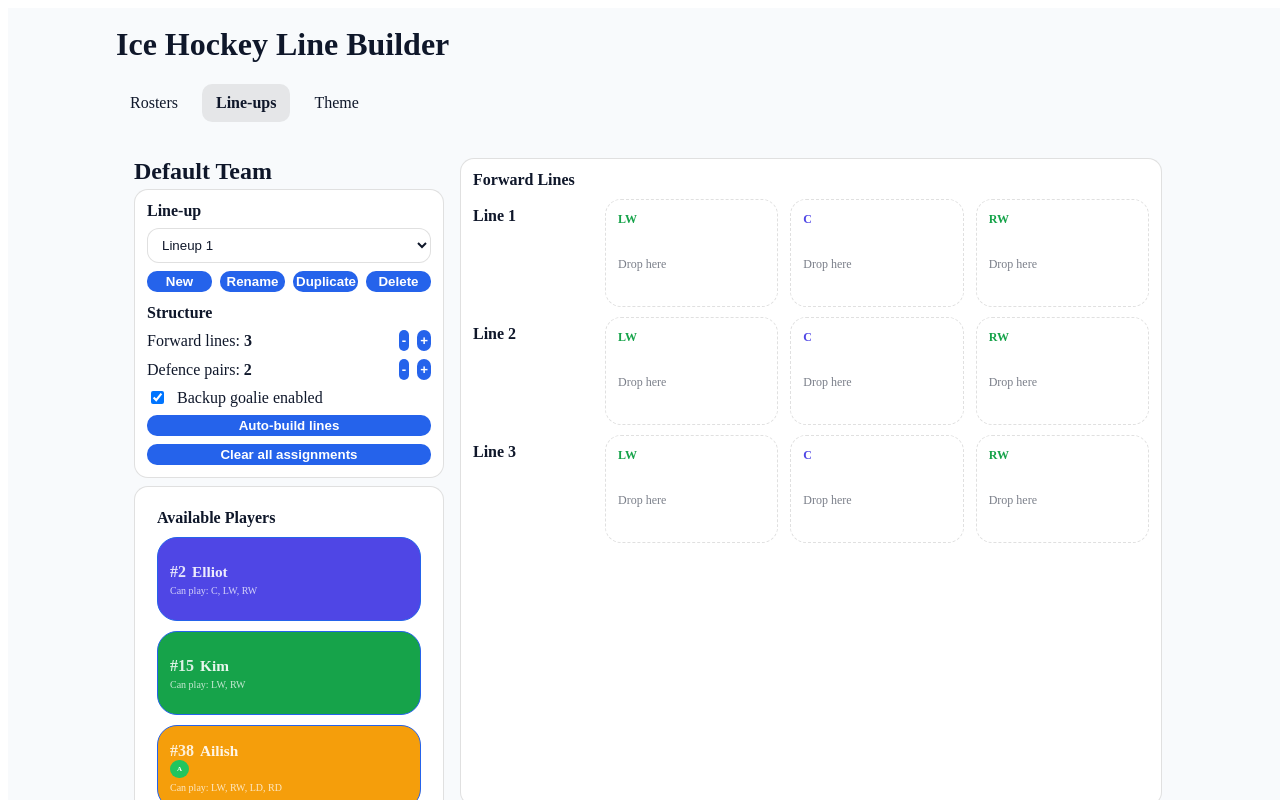
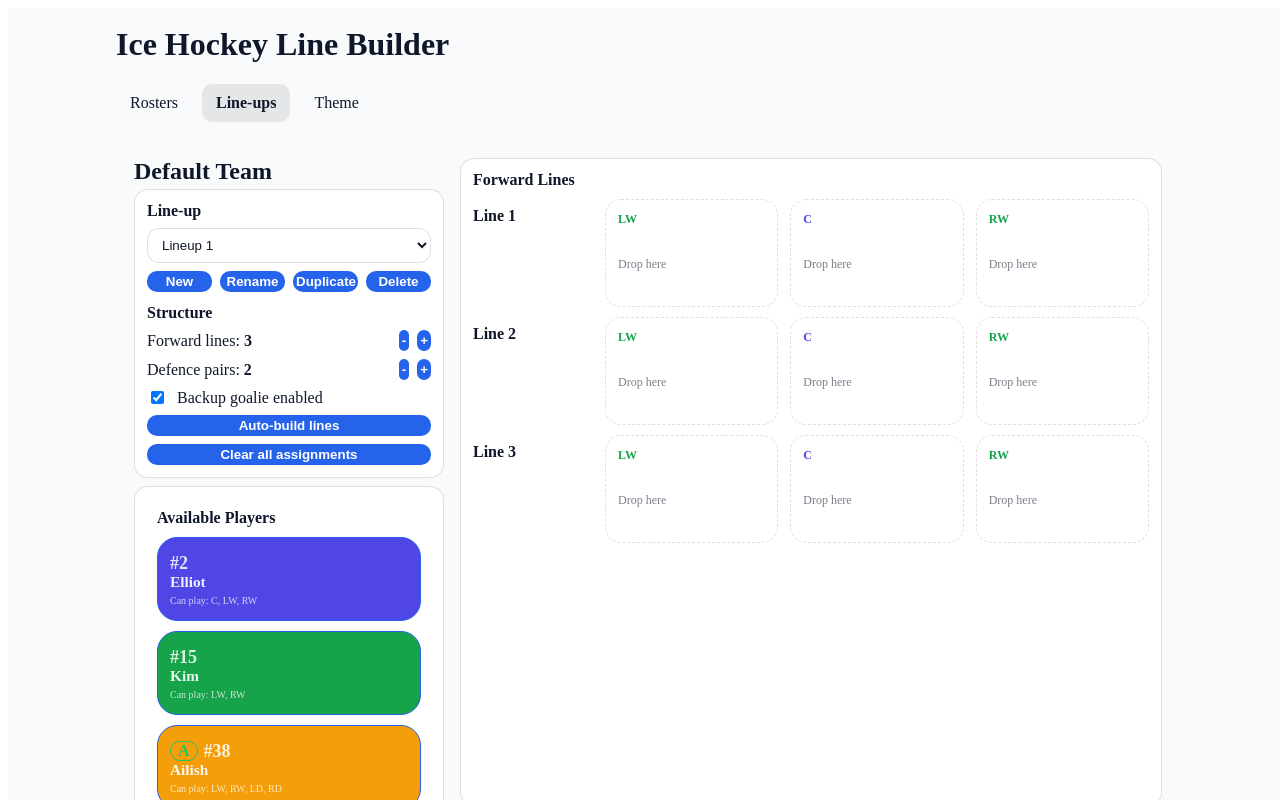
Before and after one commit to Newik83CZ/IceHockeyLineBuilder, a React (Vite) app: page /lineups in a window 1280 px wide. Shown: the top 800 px of the page. Built offline with nearby package versions, Linux system fonts and the light colour scheme.

Commit message:
Fixing number and Leadership in Postions display

```diff
--- a/src/pages/Lineups.jsx
+++ b/src/pages/Lineups.jsx
@@ -161,7 +161,7 @@ function DraggablePlayer({ id, label, sublabel, preferredPosition }) {
             flexDirection: "column",
           }}
         >
-          {/* LINE 1: number, leadership, first name */}
+          {/* LINE 1: number, leadership, LINE2: first name */}
           <span
             style={{
               display: "flex",
@@ -171,13 +171,46 @@ function DraggablePlayer({ id, label, sublabel, preferredPosition }) {
               overflow: "hidden",
             }}
           >
+            {/* Leadership */}
+            {labelObj.leadership ? (
+              <span
+                ref={badgeRef}
+                style={{
+                  fontSize: `16px`,
+                  fontWeight: 900,
+                  padding: "0px 7px",
+                  borderRadius: 14,
+                  //background: "var(--accent)",
+                  //color: "var(--surface)",
+                  color: "var(--accent)",
+                  border: "1px solid var(--accent)",
+                  flexShrink: 0,
+                  //lineHeight: 1,
+                }}
+                title={labelObj.leadership === "C" ? "Captain" : "Alternate"}
+              >
+                {labelObj.leadership}
+              </span>
+            ) : null}
+
             {/* Number */}
             {labelObj.number !== "" && labelObj.number !== null ? (
-              <span style={{ flexShrink: 0, fontSize: `16px`,opacity: 0.85 }}>
+              <span style={{ flexShrink: 0, fontSize: `18px`,opacity: 0.85 }}>
                 #{labelObj.number}
               </span>
             ) : null}
+          </span>
 
+
+          <span
+            style={{
+              display: "flex",
+              gap: 6,
+              minWidth: 0,
+              whiteSpace: "nowrap",
+              overflow: "hidden",
+            }}
+          >
 
 
             {/* First name */}
@@ -198,7 +231,7 @@ function DraggablePlayer({ id, label, sublabel, preferredPosition }) {
             ) : null}
           </span>
 
-          {/* LINE 2: last name */}
+          {/* LINE 3: last name */}
 
           <span
             style={{
@@ -210,25 +243,7 @@ function DraggablePlayer({ id, label, sublabel, preferredPosition }) {
             }}
           >
 
-          {/* Leadership */}
-            {labelObj.leadership ? (
-              <span
-                ref={badgeRef}
-                style={{
-                  fontSize: `7px`,
-                  fontWeight: 900,
-                  padding: "5px 7px",
-                  borderRadius: 14,
-                  background: "var(--accent)",
-                  color: "var(--surface)",
-                  flexShrink: 0,
-                  //lineHeight: 1,
-                }}
-                title={labelObj.leadership === "C" ? "Captain" : "Alternate"}
-              >
-                {labelObj.leadership}
-              </span>
-            ) : null}
+
 
           {labelObj.lastName ? (
             <span
```
